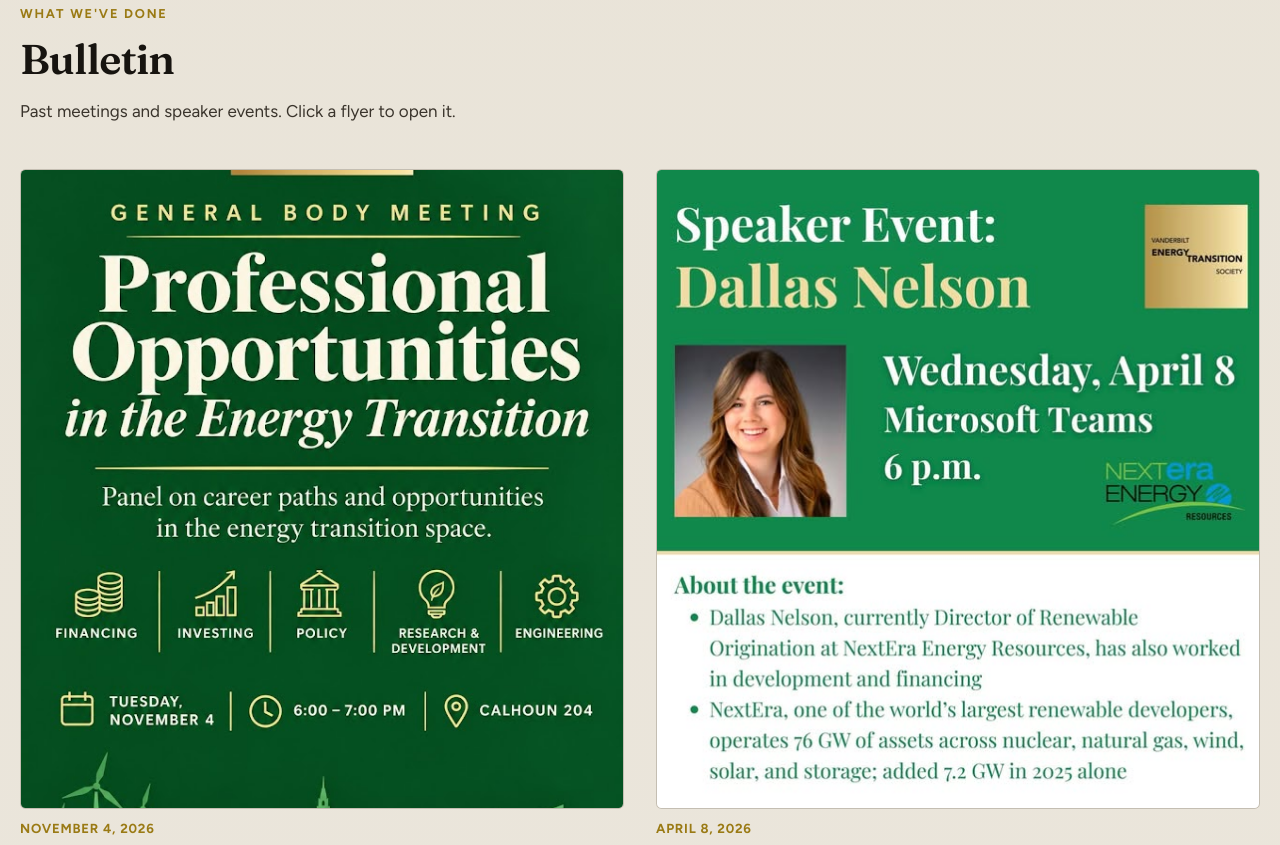
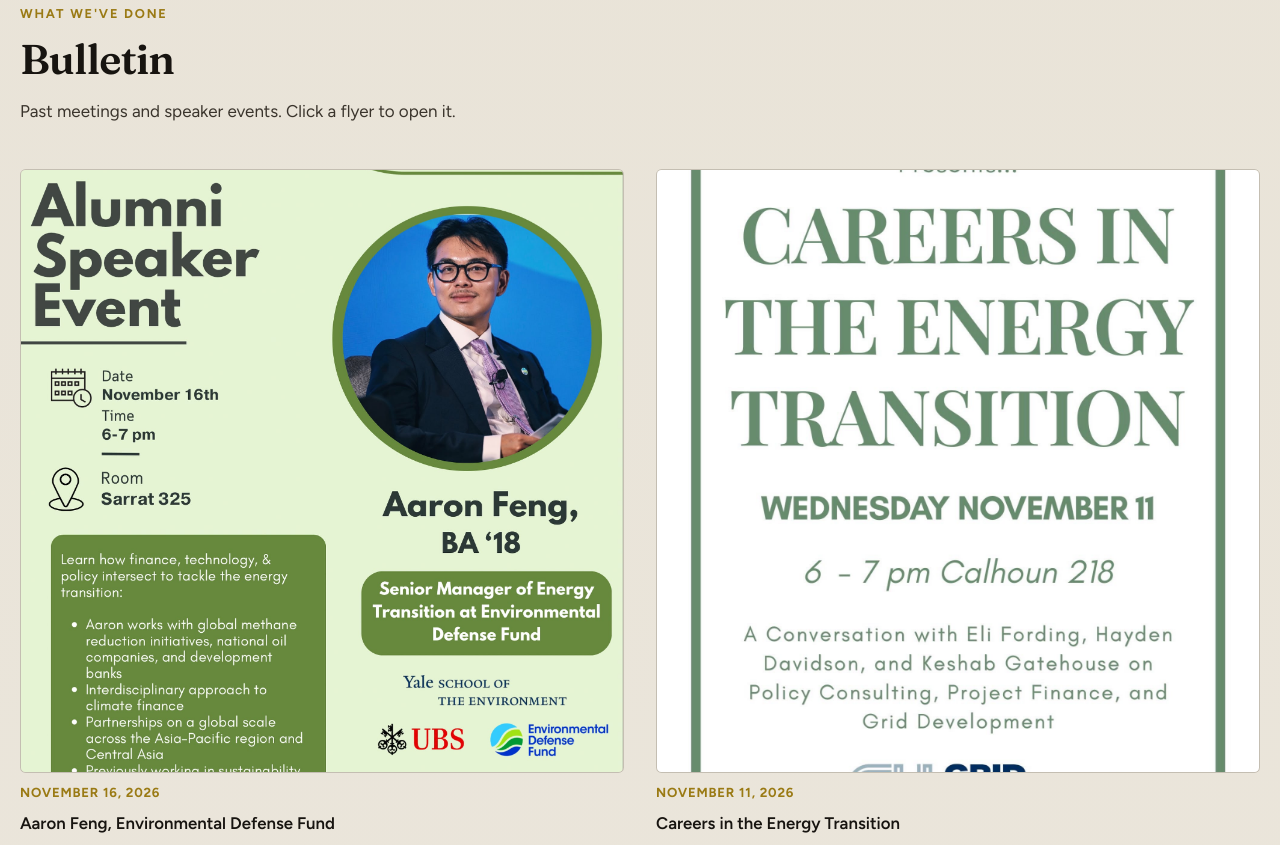
Before and after one commit to rhettadam/vandy-ets-website, a plain HTML site: page index.html in a window 1280 px wide. Shown: the part 1914-2759 px from the top of the page. Drawn offline with Linux system fonts and the light colour scheme.

Commit message:
add new flyers to the bulletin for nov 11 and 16

```diff
--- a/index.html
+++ b/index.html
@@ -72,7 +72,7 @@
       rel="stylesheet"
     />
     <link rel="icon" href="assets/logo.jpg" type="image/jpeg" />
-    <link rel="stylesheet" href="styles.css?v=lightbox-2" />
+    <link rel="stylesheet" href="styles.css?v=bulletin-3" />
   </head>
   <body>
     <a class="skip-link" href="#main">Skip to content</a>
@@ -237,6 +237,48 @@
           </div>
 
           <ul class="bulletin-grid">
+            <li>
+              <button
+                class="flyer"
+                type="button"
+                data-src="assets/bulletin/aaron-feng.jpg"
+                data-title="Aaron Feng, Environmental Defense Fund"
+                data-date="November 16, 2026"
+                data-source="https://www.instagram.com/vandyspear/p/Dfh_QleSw7h/"
+                data-source-label="View on Instagram"
+              >
+                <img
+                  src="assets/bulletin/aaron-feng.jpg"
+                  alt="Alumni speaker flyer for Aaron Feng of the Environmental Defense Fund on November 16, 2026"
+                  width="640"
+                  height="640"
+                  loading="lazy"
+                />
+                <time datetime="2026-11-16">November 16, 2026</time>
+                <span>Aaron Feng, Environmental Defense Fund</span>
+              </button>
+            </li>
+            <li>
+              <button
+                class="flyer"
+                type="button"
+                data-src="assets/bulletin/careers-nov-11.jpg"
+                data-title="Careers in the Energy Transition"
+                data-date="November 11, 2026"
+                data-source="https://www.instagram.com/vandyenergytransitionsociety/p/DfdFxj1uXQ5/"
+                data-source-label="View on Instagram"
+              >
+                <img
+                  src="assets/bulletin/careers-nov-11.jpg"
+                  alt="Flyer for the Careers in the Energy Transition conversation on November 11, 2026"
+                  width="640"
+                  height="640"
+                  loading="lazy"
+                />
+                <time datetime="2026-11-11">November 11, 2026</time>
+                <span>Careers in the Energy Transition</span>
+              </button>
+            </li>
             <li>
               <button
                 class="flyer"
--- a/styles.css
+++ b/styles.css
@@ -593,8 +593,10 @@ p:last-child {
 
 .flyer img {
   width: 100%;
+  height: auto;
   aspect-ratio: 1;
   object-fit: cover;
+  object-position: center;
   border-radius: 0.35rem;
   border: 1px solid var(--line);
   background: var(--paper-2);
```
Also changed, not shown: assets/bulletin/aaron-feng.jpg (added), assets/bulletin/careers-nov-11.jpg (added).
